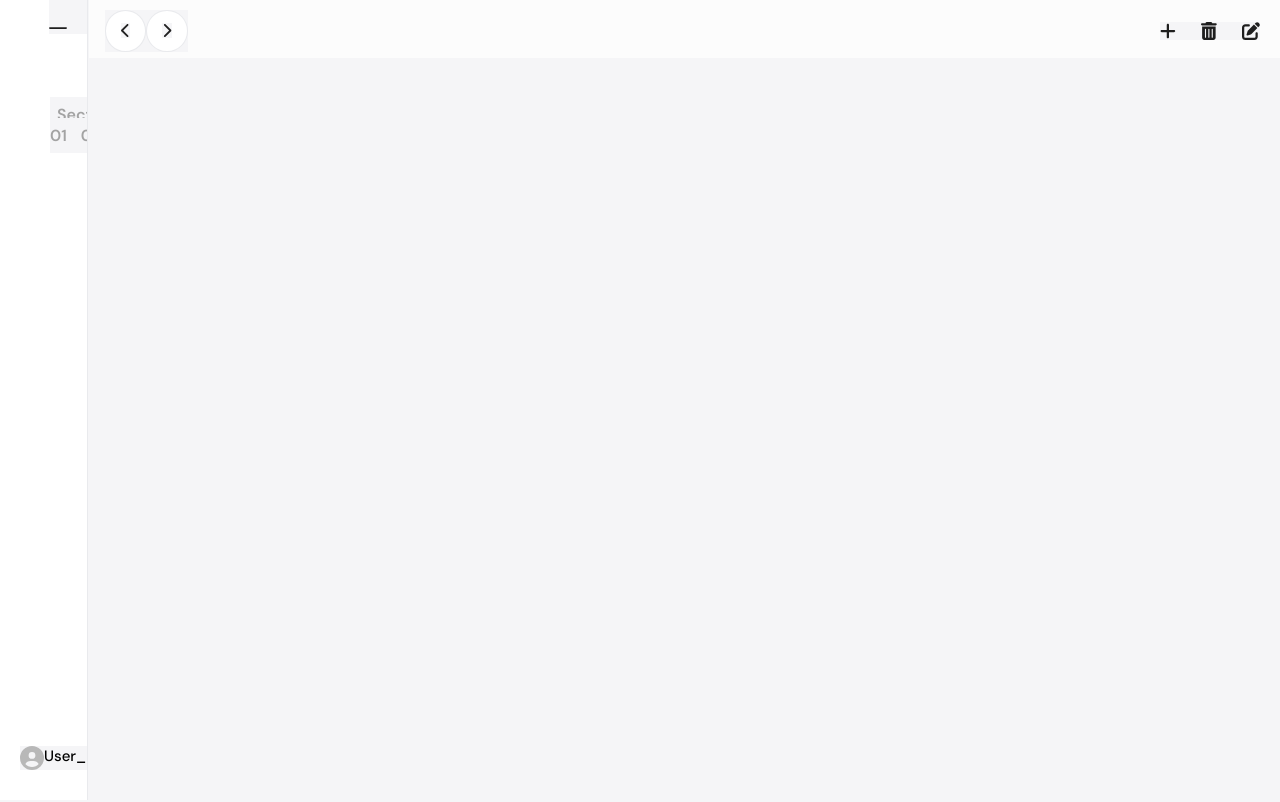
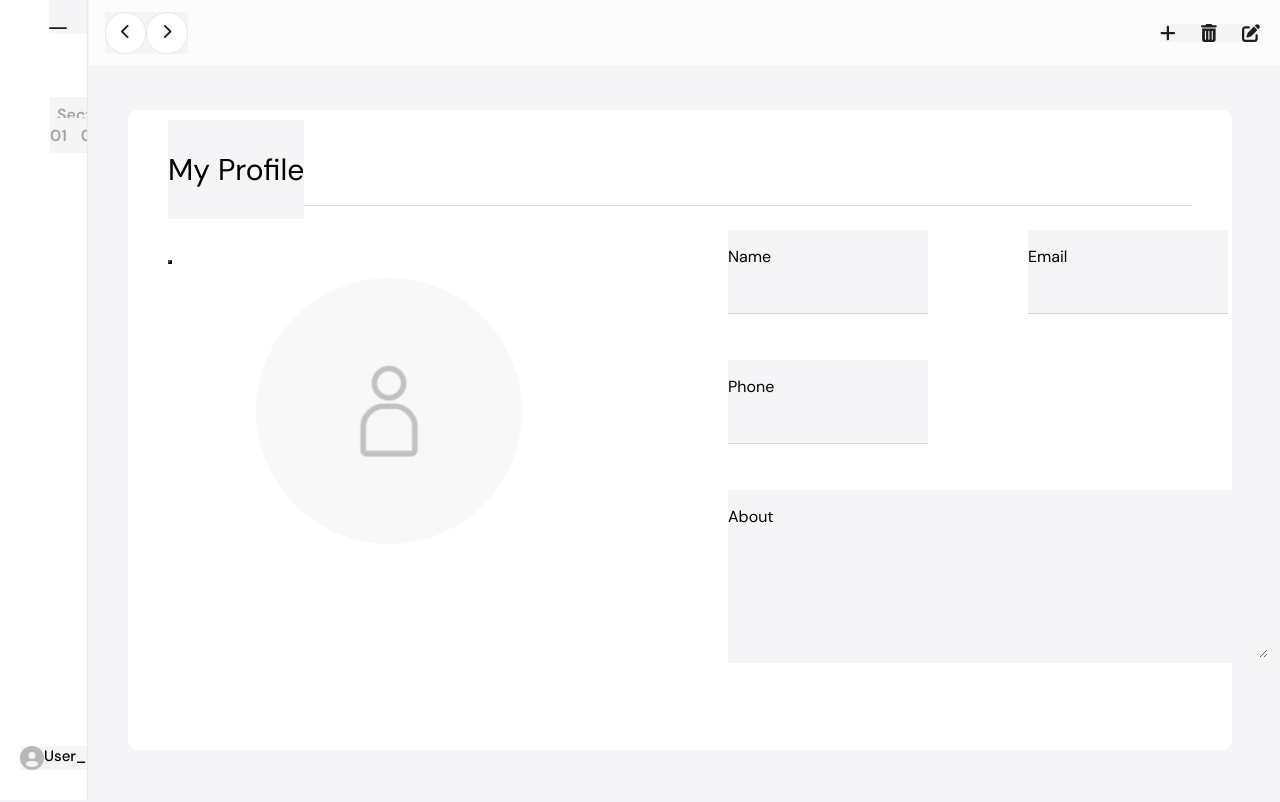
Before and after one commit to strawberryroll/Team_Realtime, a Vue app in the folder photo-board/: page /myprofile in a window 1280 px wide. Shown: the top 802 px of the page. Built offline with nearby package versions, Linux system fonts and the light colour scheme.

Commit message:
Design: MyProfile.vue의 css 수정 - display, position 수정

```diff
--- a/photo-board/src/App.vue
+++ b/photo-board/src/App.vue
@@ -5,7 +5,7 @@
 
 
    <!--NAVBAR 헤더-->
-  <section id="navbar">
+  <section>
     <nav class="navbar">
       <div class="nav-left">
         <button class="arrow-btn">
@@ -78,6 +78,7 @@ html,body{
 #app{
   height: 100%;
   width: 100%;
+  display: flex;
 }
 *{
   background-color: #F5F5F7;
@@ -191,22 +192,19 @@ li{
   font-weight: 550;
 }
 /*navbar*/
-#navbar{
+.navbar{
   position:fixed;
   width: calc(100% - 89px);
   top: 0;
-  height: 58px;
+  height: 65px;
   left: 89px;
   background: var(--cream-white);
-
-}
-#navbar .navbar{
   display: flex;
   justify-content: space-between;
   align-items: center;
-  margin-top: 10px;
   background: var(--cream-white);
 }
+
 .arrow-btn{
   background: white;
   color: var(--black);
@@ -233,7 +231,8 @@ li{
 }
 /*main-content*/
 #main-content{
-
+  display: flex;
+  flex: 1;
 }
 
 </style>
--- a/photo-board/src/components/MyProfile.vue
+++ b/photo-board/src/components/MyProfile.vue
@@ -39,7 +39,6 @@ export default {
 <style>
 /* My Profile */
 .container {
-  position: absolute;
   display: flex;
   align-items: center;
   background-color: #F5F5F7;
@@ -51,11 +50,11 @@ export default {
   vertical-align: middle;
   left: 10%;
   right: 0;
-  margin: auto;
   width: 80%;
   height: 70%;
   background: white;
   padding: 40px;
+  margin-top: 60px;
   border-radius: 10px;
 }
 .box-title {
@@ -71,10 +70,12 @@ export default {
   padding-top: 40px;
   width: 100%;
   height: 70%;
+  background: transparent;
 }
 .profile-img {
   position: absolute;
   top: 80px;
+  background: transparent;
 }
 .content {
     position: absolute;
```
